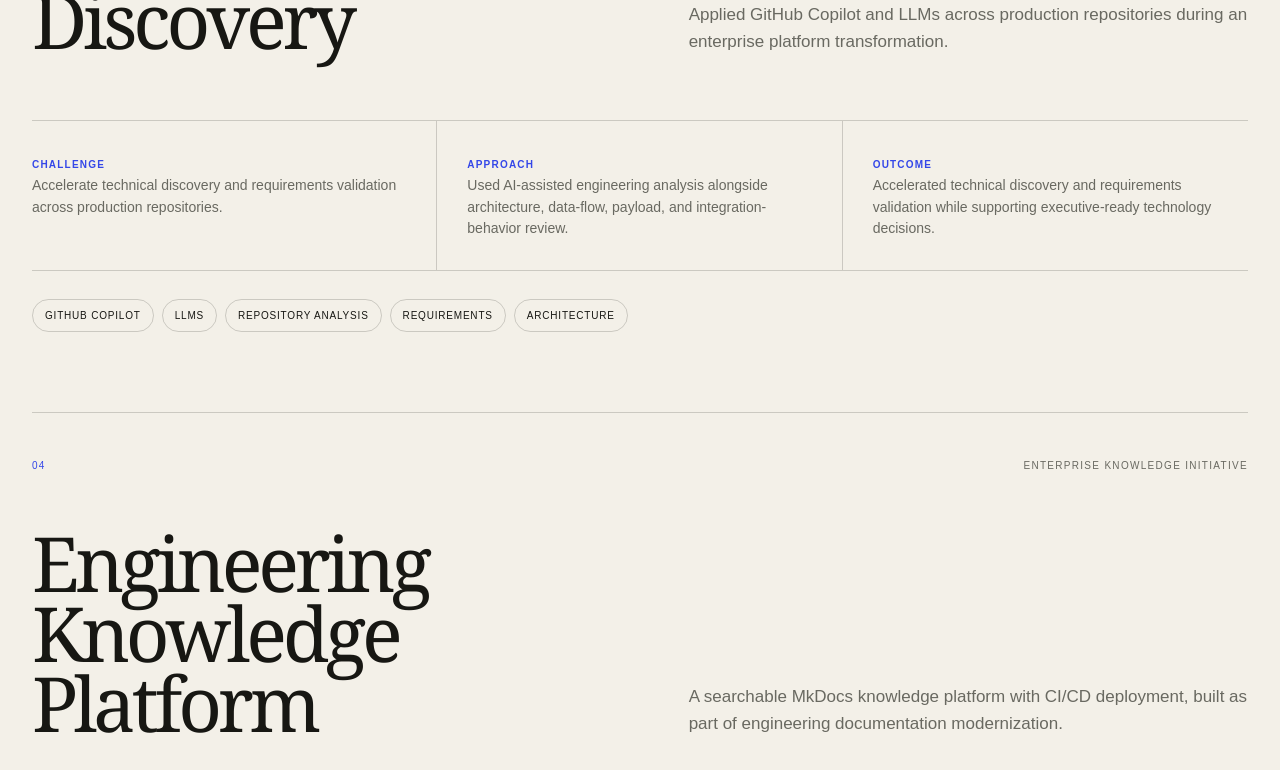
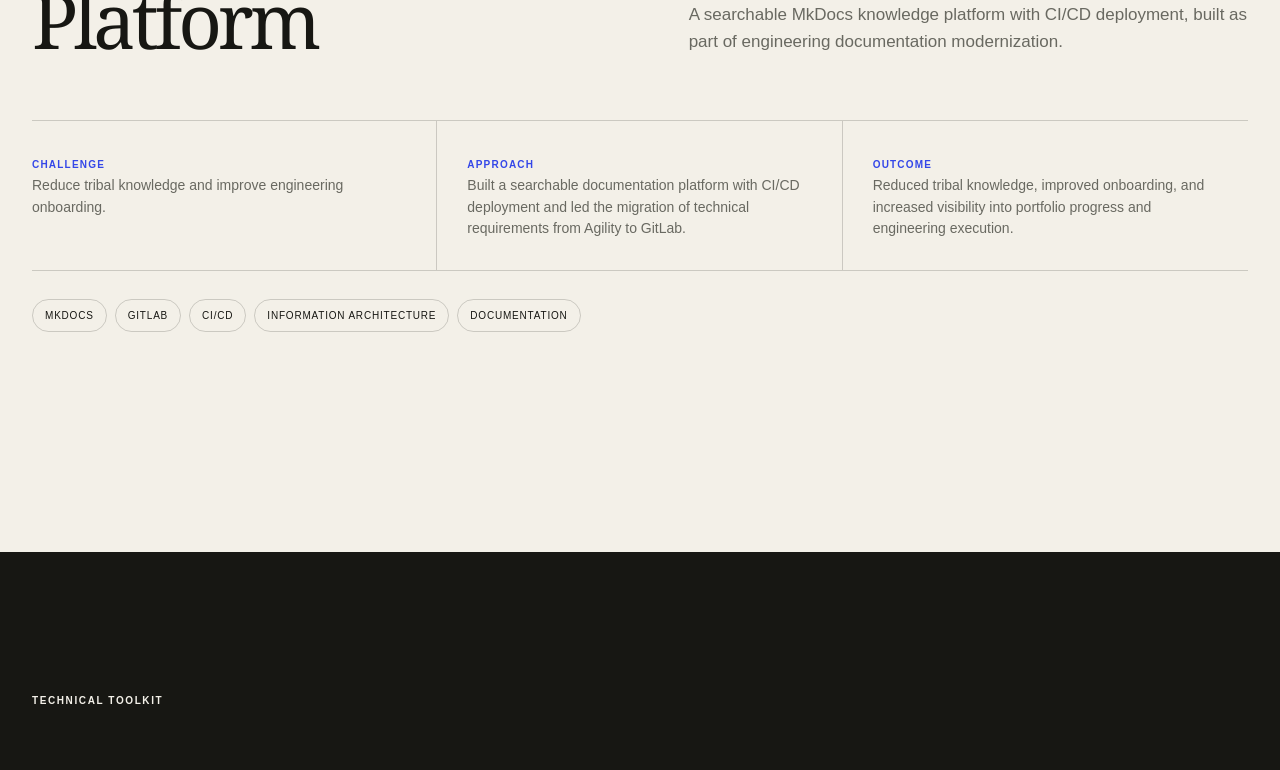
Before and after one commit to ammorgan/portfolio, a Next.js app: page /projects in a window 1280 px wide. Shown: the part 2320-3090 px from the top of the page. Built offline with nearby package versions, Linux system fonts and the light colour scheme.

Commit message:
Refine technical projects

```diff
--- a/app/projects/page.tsx
+++ b/app/projects/page.tsx
@@ -3,8 +3,7 @@ import { SiteFooter, SiteNav } from "../site-nav";
 const projects = [
   { number:"01", kind:"Independent product concept", status:"Active development · Functional alpha", title:"AI Quality Intelligence", description:"A local-first product concept exploring how engineering teams can make faster, more confident software release decisions with explainable automation and responsible AI.", challenge:"Reduce repetitive quality-assurance effort while preserving human judgment, traceability, and trust in release decisions.", approach:"Designed and built a privacy-conscious React and TypeScript alpha with deterministic analysis at its core and an extensible provider architecture for future AI capabilities.", outcome:"Established a working product foundation that demonstrates systems thinking, strongly typed application design, explainable risk modeling, automated verification, and enterprise-minded product strategy.", tools:["React","TypeScript","System design","Deterministic analysis","Responsible AI","Automated testing"] },
   { number:"02", kind:"Personal technical project", title:"Engineering Analytics Platform", description:"A React-based platform designed to analyze activity across multiple GitLab repositories and convert repository activity into operational reporting for engineering leaders.", challenge:"Surface delivery health, development activity, defect trends, and status insights across multiple repositories.", approach:"Explored API integrations, caching strategies, data persistence, and AI-assisted analysis.", outcome:"A platform concept centered on operational reporting for engineering leaders.", tools:["React","GitLab APIs","Data persistence","Caching","AI analysis"] },
-  { number:"03", kind:"Enterprise engineering initiative", title:"AI-Assisted Engineering Discovery", description:"Applied GitHub Copilot and LLMs across production repositories during an enterprise platform transformation.", challenge:"Accelerate technical discovery and requirements validation across production repositories.", approach:"Used AI-assisted engineering analysis alongside architecture, data-flow, payload, and integration-behavior review.", outcome:"Accelerated technical discovery and requirements validation while supporting executive-ready technology decisions.", tools:["GitHub Copilot","LLMs","Repository analysis","Requirements","Architecture"] },
-  { number:"04", kind:"Enterprise knowledge initiative", title:"Engineering Knowledge Platform", description:"A searchable MkDocs knowledge platform with CI/CD deployment, built as part of engineering documentation modernization.", challenge:"Reduce tribal knowledge and improve engineering onboarding.", approach:"Built a searchable documentation platform with CI/CD deployment and led the migration of technical requirements from Agility to GitLab.", outcome:"Reduced tribal knowledge, improved onboarding, and increased visibility into portfolio progress and engineering execution.", tools:["MkDocs","GitLab","CI/CD","Information architecture","Documentation"] },
+  { number:"03", kind:"Enterprise knowledge initiative", title:"Engineering Knowledge Platform", description:"A searchable MkDocs knowledge platform with CI/CD deployment, built as part of engineering documentation modernization.", challenge:"Reduce tribal knowledge and improve engineering onboarding.", approach:"Built a searchable documentation platform with CI/CD deployment and led the migration of technical requirements from Agility to GitLab.", outcome:"Reduced tribal knowledge, improved onboarding, and increased visibility into portfolio progress and engineering execution.", tools:["MkDocs","GitLab","CI/CD","Information architecture","Documentation"] },
 ];
 
 export default function Projects() {
```
